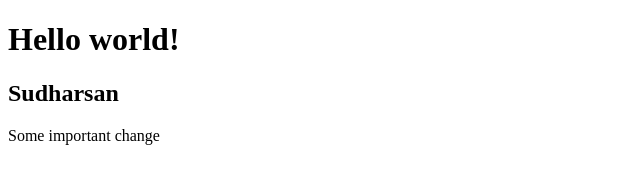
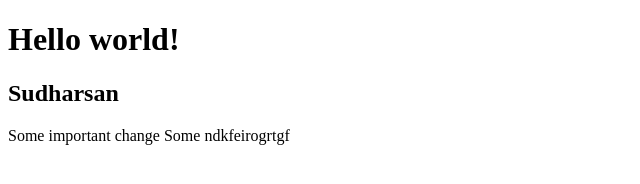
Before and after one commit to Sudharsan-M/samplerep, a plain HTML site: page index.html in a window 1280 px wide. Shown: the whole page, without its empty margins (0-640 px from the left). Drawn offline with Linux system fonts and the light colour scheme.

Commit message:
new change

```diff
--- a/index.html
+++ b/index.html
@@ -9,5 +9,6 @@
   <h1>Hello world!</h1>
   <h2>Sudharsan</h2>
   Some important change
+  Some ndkfeirogrtgf
 </body>
 </html>
```
